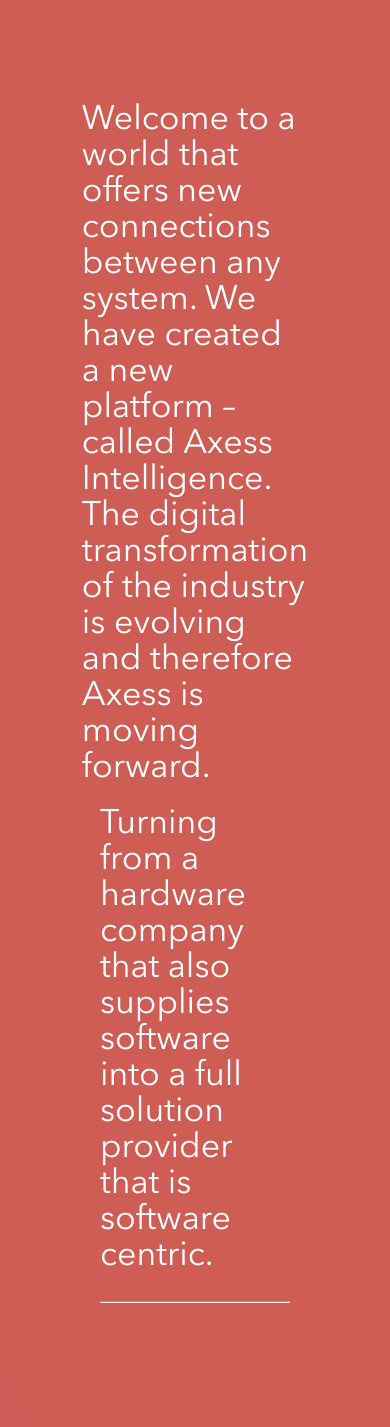
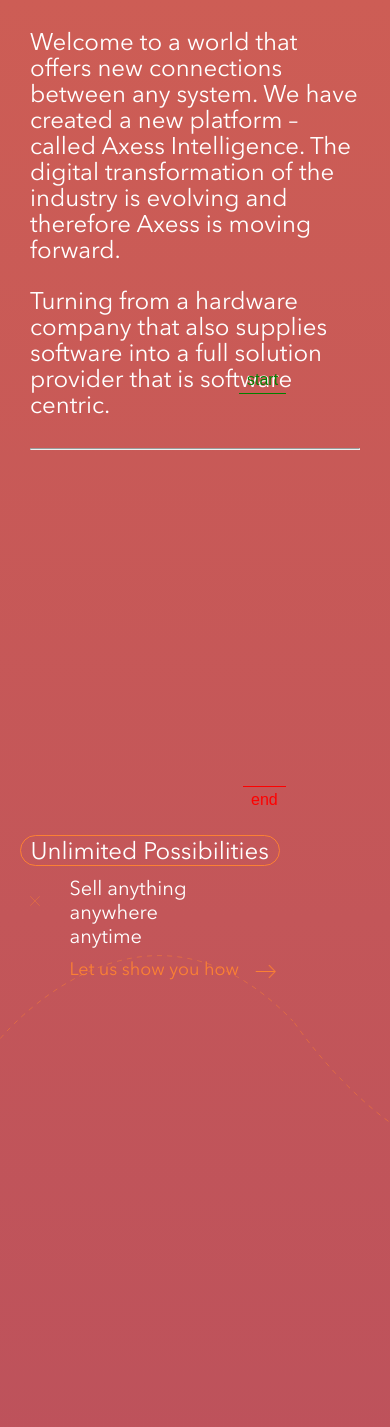
Before and after one commit to SateSate/axess-microsite, a PHP site: page / in a window 390 px wide; the page is wider, and only the part inside the window is pictured. Shown: the part 928-2355 px from the top of that part. Run offline with PHP 8.4, Linux system fonts and the light colour scheme; some libraries are stand-ins or nearby versions.

Commit message:
headings and p of sections done for all screen sizes

```diff
--- a/assets/css/style.css
+++ b/assets/css/style.css
@@ -62,21 +62,14 @@
 }
 
 .background {
-  background: hsla(4, 55%, 57%, 1);
+  background: rgb(205, 93, 85);
   background: linear-gradient(
-    -150deg,
-    hsla(4, 55%, 57%, 1) 14%,
-    hsla(271, 52%, 36%, 1) 100%
-  );
-  background: -moz-linear-gradient(
-    -150deg,
-    hsla(4, 55%, 57%, 1) 14%,
-    hsla(271, 52%, 36%, 1) 100%
-  );
-  background: -webkit-linear-gradient(
-    -150deg,
-    hsla(4, 55%, 57%, 1) 14%,
-    hsla(271, 52%, 36%, 1) 100%
+    180deg,
+    rgba(205, 93, 85, 1) 0%,
+    rgba(175, 72, 97, 1) 25%,
+    rgba(155, 60, 117, 1) 50%,
+    rgba(130, 43, 129, 1) 75%,
+    rgba(95, 44, 142, 1) 100%
   );
 }
 /*////////////////////////////BANNER AND NAV/////////////////////////////////*/
@@ -940,6 +933,7 @@
   flex-direction: column;
   margin: 0 auto;
   padding: 100px;
+  max-width: 2000px;
 }
 .body-content h2 {
   font-size: 150px;
@@ -955,7 +949,6 @@
 .body-content h2 span.tag {
   position: relative;
   display: inline-block;
-  margin-right: 35px;
 }
 .body-content h2 span.tag::after {
   content: '';
@@ -974,7 +967,6 @@
 .body-content h2 span:not(.tag) {
   position: relative;
   display: inline-block;
-  margin-right: 35px;
 }
 
 .body-content h2 span:not(.tag)::after {
@@ -1005,7 +997,38 @@
   margin-bottom: 70px;
 }
 
+@media screen and (max-width: 1300px) {
+  .body-content {
+    max-width: 100%;
+  }
+  .body-content h2 {
+    font-size: 100px;
+    line-height: 110px;
+  }
+  .body-content h2 span.tag {
+    margin: 0 25px;
+  }
+  .body-content h2 span.tag::after {
+    border-radius: 50px;
+    padding: 10px 20px;
+  }
+  .body-content p {
+    font-size: 50px;
+    line-height: 55px;
+    text-indent: 40px;
+  }
+  .body-content .margin-bottom {
+    margin-bottom: 50px;
+  }
+  .body-content h2 span:not(.tag)::after {
+    padding: 10px 20px;
+  }
+}
+
 @media screen and (max-width: 768px) {
+  .body-content {
+    padding: 50px;
+  }
   .body-content h2 {
     font-size: 60px;
     line-height: 63px;
@@ -1018,35 +1041,24 @@
   }
 }
 @media screen and (max-width: 560px) {
+  .body-content {
+    padding: 30px;
+  }
   .body-content p {
     font-size: 24px;
     line-height: 26px;
     text-indent: 0px;
   }
   .body-content .margin-bottom {
-    margin-bottom: 20px;
+    margin-bottom: 25px;
   }
   .body-content h2 {
-    font-size: 30px;
-    line-height: 33px;
+    font-size: 40px;
+    line-height: 52px;
     padding: 10px 0px;
   }
-  .body-content h2 span:not(.tag) {
-    margin-right: 15px;
-  }
   .body-content h2 span:not(.tag)::after {
-    padding: 5px 15px;
+    padding: 0px 15px;
+    border-radius: 30px;
   }
 }
-
-@media screen and (max-width: 992px) {
-  .body-content h2 {
-    font-size: 100px;
-    line-height: 103px;
-  }
-  .body-content p {
-    font-size: 34px;
-    line-height: 36px;
-    text-indent: 0px;
-  }
-}
--- a/assets/js/script.js
+++ b/assets/js/script.js
@@ -1,7 +1,6 @@
-window.onload = function(){
-  window.scrollTo(0,0);
-}
-
+window.onload = function () {
+  window.scrollTo(0, 0);
+};
 
 gsap.registerPlugin(ScrollTrigger);
 
@@ -20,6 +19,7 @@
     start: 'center center',
     end: 'bottom center',
     scrub: 1,
+    markers: true,
   },
   opacity: 0,
   duration: 2,
--- a/index.html
+++ b/index.html
@@ -87,8 +87,7 @@
           </p>
           <hr class="seperator" />
           <h2 id="what">
-            <span>What</span>
-            do we <br />
+            <span>What</span> &nbsp; do we <br />
             want to talk <br />
             about?
           </h2>
@@ -177,7 +176,7 @@
         <div class="body-content body-content-goal">
           <h2 id="heading-goal">
             What do we <br />
-            want to <span>achieve</span>
+            want to &nbsp; <span>achieve</span>
           </h2>
           <p>
             Providing the most flexible, configurable and integrative commerce,
```
